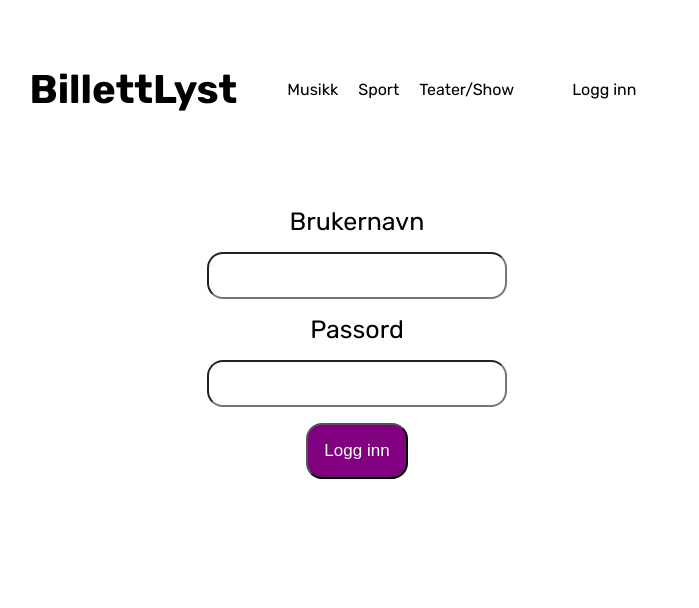
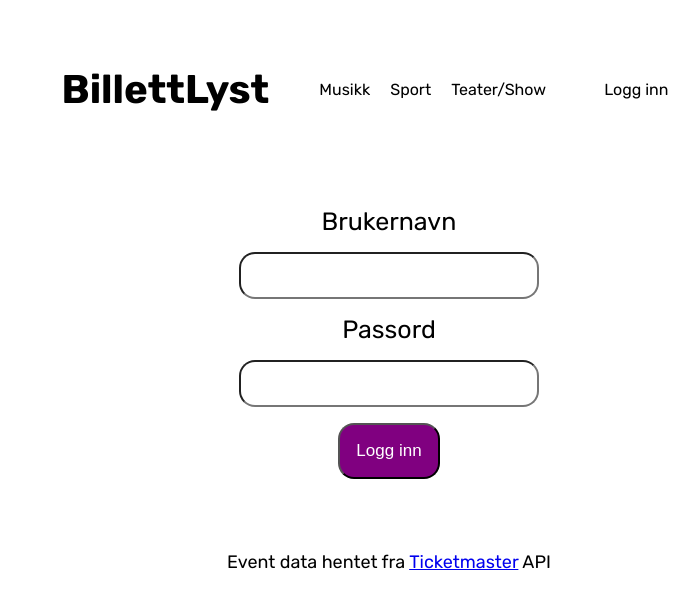
Before and after one commit to Madelenkr/Eksamen_UIN24, a React (Vite) app: page /dashboard in a window 1280 px wide. Shown: the top 608 px of the page, without its empty margins (283-982 px from the left). Built offline with nearby package versions, Linux system fonts and the light colour scheme.

Commit message:
Legt inn knapp for å  "lagre" event på kategoriside, samt lagt inn attribution link til Ticketmaster

```diff
--- a/src/components/CategoryEvent.jsx
+++ b/src/components/CategoryEvent.jsx
@@ -1,14 +1,48 @@
+import { useState, useEffect } from "react";
 import "../styles/categoryStyle.css";
 
 export default function CategoryEvent({ event }) {
+    const [saved, setSaved] = useState(false);
     const imageUrl = event.images?.[0]?.url;
+
+
+    //kode for å lagre i localstorage har vært laget med hjelp av ChatGPT
+  const storageKey = "savedEvents"; //id for lagring (event.id)
+
+  // Hent lagrede eventer fra localStorage ved lasting
+  useEffect(() => {
+    const savedEvents = JSON.parse(localStorage.getItem(storageKey)) || [];
+    if (savedEvents.includes(event.id)) {
+      setSaved(true);
+    }
+  }, [event.id]);
+
+  const handleSaveClick = () => {
+    const savedEvents = JSON.parse(localStorage.getItem(storageKey)) || [];
+
+    let updatedSavedEvents;
+    if (saved) {
+      updatedSavedEvents = savedEvents.filter(id => id !== event.id); //fjerne fra lagret event
+    } else {
+      updatedSavedEvents = [...savedEvents, event.id]; //legger til i lagrede events
+    }
+
+    localStorage.setItem(storageKey, JSON.stringify(updatedSavedEvents));
+    setSaved(!saved);
+  };
+
     return (
       <article className="categoryCard">
         {imageUrl && <img src={imageUrl} alt={event.name} className="category-image" />}
         <h3>{event.name}</h3>
         <p>{event.dates?.start?.localDate}</p>
         <p>{event._embedded?.venues?.[0]?.name}</p>
-        <button className="category-save-button"></button>
+        <button
+        className={`category-save-button ${saved ? "saved" : ""}`}
+        onClick={handleSaveClick}
+      >
+        {saved ? "" : ""}
+      </button>
       </article>
     );
   }
--- a/src/components/Layout.jsx
+++ b/src/components/Layout.jsx
@@ -21,7 +21,7 @@ export default function Layout({ children, isLoggedIn, setIsLoggedIn }) {
                 <Outlet/>
             </main>
             <footer>
-                <p></p>
+                <p>Event data hentet fra <a href="https://www.ticketmaster.com">Ticketmaster</a> API</p>
             </footer>
         </>
     );
--- a/src/styles/categoryPage.css
+++ b/src/styles/categoryPage.css
@@ -60,8 +60,7 @@ main {
     border-radius: 50%;
 }
 
-.category-save-button:active,
-.active {
+.category-save-button.saved {
     display: flex;
     justify-content: center;
     align-items: center;
--- a/src/styles/layout.css
+++ b/src/styles/layout.css
@@ -50,6 +50,16 @@ nav ul {
     margin: 3rem;
  }
 
+ footer {
+    display: flex;
+    justify-content: center;
+    align-items: center;
+    padding: 2rem;
+    width: 100%;
+    margin-top: auto;
+    font-size: large;
+ }
+
  /*Mobil versjonen - https://www.w3schools.com/css/css_rwd_mediaqueries.asp*/
  /*Dette vil kun gjelde skjermer som har max 600px*/
  @media only screen and (max-width: 700px) {
```
